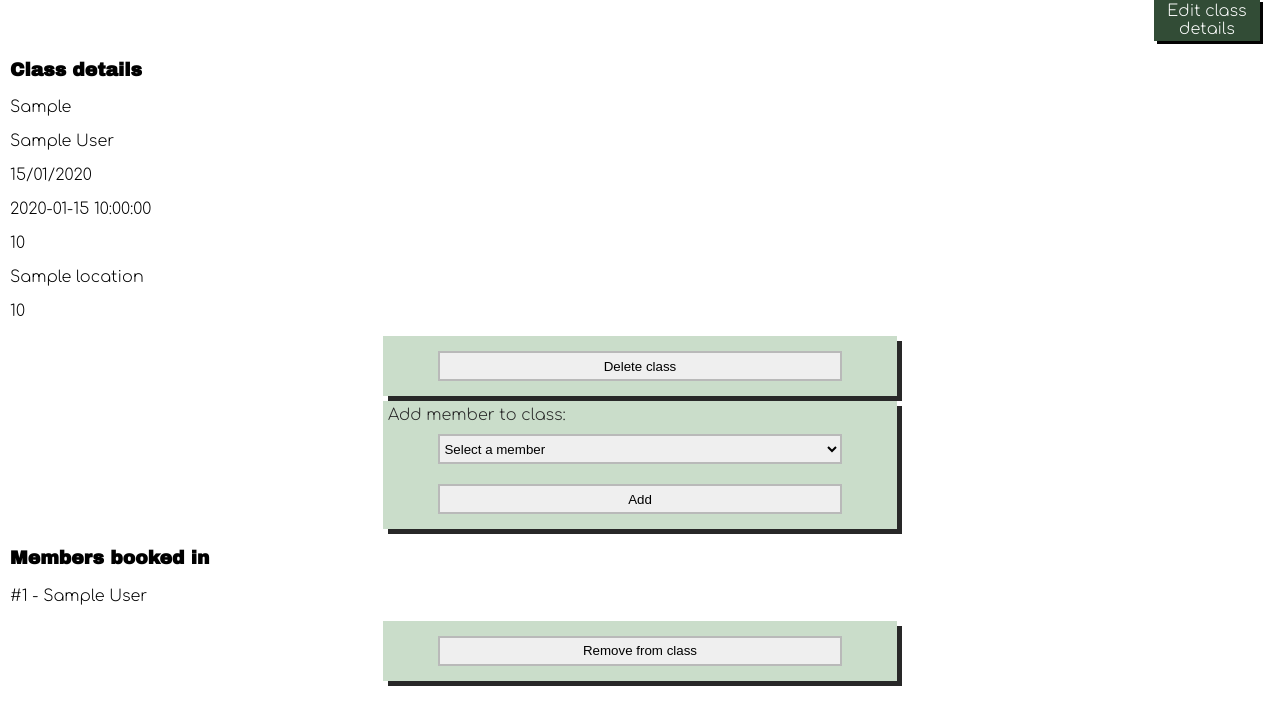
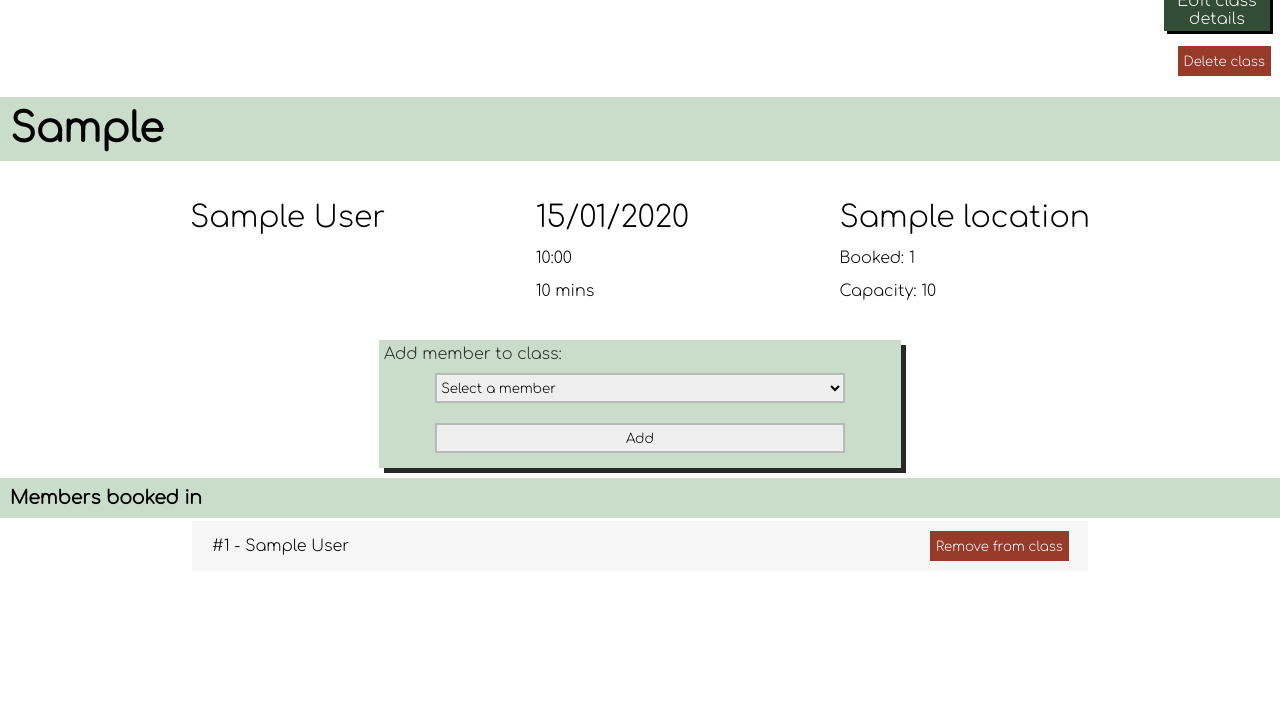
Before and after one commit to StuMcA/gym_member_app, a Flask app: page /classes/1 in a window 1280 px wide. Shown: the part 321-1028 px from the top of the page. After the commit the page ends 882 px from the top, so only its background shows below. Run offline with Flask 2, Linux system fonts and the light colour scheme; a database or web service that is not in the repository returns one stand-in record (values such as "Sample title"); some libraries are stand-ins or nearby versions.

Commit message:
added css

```diff
--- a/controllers/gym_class_controller.py
+++ b/controllers/gym_class_controller.py
@@ -22,13 +22,15 @@ def gym_class(id):
     gym_class = gym_class_repository.select(id)
     members = member_repository.select_all()
     attendees = sorted(attendance_repository.select_by_class(gym_class), key=lambda attendance: attendance.member.last_name)
-    class_full = len(attendees) >= gym_class.location.capacity
+    number_attending = len(attendees)
+    class_full = number_attending >= gym_class.location.capacity
     return render_template('/gym_classes/show.html',
         title=f"{gym_class.class_type} with {gym_class.instructor.name}",
         gym_class=gym_class,
         members=members,
         attendees=attendees,
         class_full=class_full,
+        number_attending=number_attending
     )
 
 @gym_class_blueprint.route('/classes/<id>/edit')
--- a/static/style.css
+++ b/static/style.css
@@ -9,11 +9,16 @@ body {
 }
 
 main {
-    padding: 10px;
+    /* padding: 10px; */
 }
 
 h1, h2, h3, h4 {
-    font-family: 'Archivo Black', sans-serif;
+    /* font-family: 'Archivo Black', sans-serif; */
+    font-family: 'Comfortaa', cursive;
+    background-color: #caddca;
+    padding: 10px;
+    margin-bottom: 0px;
+    margin-top: 0px;
 }
 
 li {
@@ -43,19 +48,26 @@ li {
     margin: 3px 5px;
     padding: 5px;
     border: 1px solid transparent;
+    display: flex;
+    justify-content: space-around;
 }
 
 #nav_bar ul li:hover {
     background-color: rgb(233, 233, 233);
     color: rgb(49, 49, 49);
+    box-shadow: 3px 3px 0 #282828;
 }
 
 #nav_bar ul li p {
-    margin: auto 0 auto 0;
+    margin: auto;
 }
 
 .logo {
     /* margin-right: auto; */
+}
+
+.flash {
+    text-align: center;
 }
 
 .create_edit_cancel {
@@ -70,6 +82,7 @@ li {
 }
 
 .image_holder {
+    margin-top: 20px;
     display: flex;
     flex-direction: row;
     flex-wrap: wrap;
@@ -101,10 +114,11 @@ form {
     background-color: #caddca;
     color: #282828;
     box-shadow: 5px 5px 0 #282828;
-    margin: 5px auto;
+    margin: 10px auto;
 }
 
 input, option, select {
+    font-family: 'Comfortaa', cursive;
     width: 80%;
     margin: 10px auto;
     height: 30px;
@@ -116,6 +130,24 @@ input:hover, option:hover, select:hover {
     border: 2px solid transparent;
 }
 
+.delete {
+    width: 100%;
+    height:fit-content;
+    background-color: transparent;
+    box-shadow: none;
+    /* border: 1px solid black; */
+    flex-direction: row-reverse;
+}
+
+.delete input {
+    background-color: #983a2a;
+    display: block;
+    width: fit-content;
+    margin: 0 14px 0 auto;
+    border: none;
+    color: white;
+}
+
 .member_class {
     display: flex;
     flex-direction: column;
@@ -124,7 +156,7 @@ input:hover, option:hover, select:hover {
     margin: 5px 0 0 4%;
     border: 2px solid transparent;
     background-color: #caddca;
-    color: #282828;
+    /* color: #fefefe; */
     padding: 5px;
 }
 
@@ -159,6 +191,7 @@ input:hover, option:hover, select:hover {
 .gym_class:hover {
     /* width: 45%; */
     padding-right: 5%;
+    box-shadow: 3px 3px 0 #282828;
 }
 
 .gym_class span {
@@ -219,3 +252,53 @@ input:hover, option:hover, select:hover {
 .gym_class:hover .click {
     color: #4e584e;
 }
+
+article {
+    /* border: 1px solid black; */
+    margin: 10px auto;
+    width: 75%;
+    display: flex;
+    flex-direction: row;
+    flex-wrap: wrap;
+    justify-content: space-between;
+}
+
+article * {
+    margin: 15px;
+}
+
+.type {
+    font-size: 40px;;
+}
+
+.larger {
+    margin-top: 15px;
+    font-size: 30px;
+}
+
+.attendees {
+    margin: 3px auto 3px auto;
+    width: 70%;
+    display: flex;
+    flex-direction: row;
+    justify-content: stretch;
+    background-color: #f6f6f6;
+}
+
+.attendees > * {
+    height: fit-content;
+    width: fit-content;
+    padding-left: 20px;
+}
+
+.attendees form {
+    margin: auto 0 auto auto;
+}
+
+.attendees:hover {
+    box-shadow: 3px 3px 0 #282828;
+}
+
+.member_class_list {
+    width: 70%;
+}
--- a/templates/gym_classes/index.html
+++ b/templates/gym_classes/index.html
@@ -20,7 +20,7 @@
                                 {{class.date[8:10]}}/{{class.date[5:7]}}/{{class.date[:4]}}
                             </p>
                             <p>
-                                {{class.time}}
+                                {{class.time.strftime("%H:%M")}}
                             </p>
                         </div>
                         <div class="class_instructor">
--- a/templates/gym_classes/show.html
+++ b/templates/gym_classes/show.html
@@ -2,22 +2,34 @@
 
 {% block content %}
     <a href="/classes/{{gym_class.id}}/edit" class="create_edit_cancel">Edit class details </a>
+    <form action="/classes/{{gym_class.id}}/delete" method="POST" class="delete">
+        <input type="submit" value="Delete class">
+    </form>
     <p class="flash">{{get_flashed_messages()[0]}}</p>
     <header>
-        <h3>Class details</h3>
+        <h3 class="type">{{gym_class.class_type}}</h3>
     </header>
 
-    <p>{{gym_class.class_type}}</p>
-    <p>{{gym_class.instructor.name}}</p>
-    <p>{{gym_class.date[8:10]}}/{{gym_class.date[5:7]}}/{{gym_class.date[:4]}}</p>
-    <p>{{gym_class.time}}</p>
-    <p>{{gym_class.duration}}</p>
-    <p>{{gym_class.location.name}}</p>
-    <p>{{gym_class.location.capacity}}</p>
+    <article>
+        <div>
+            <p class=larger>{{gym_class.instructor.name}}</p>
+        </div>
+        <div>
+            <p class="larger">{{gym_class.date[8:10]}}/{{gym_class.date[5:7]}}/{{gym_class.date[:4]}}</p>
+            <p>{{gym_class.time.strftime("%H:%M")}}</p>
+            <p>{{gym_class.duration}} mins</p>
+        </div>
 
-    <form action="/classes/{{gym_class.id}}/delete" method="POST">
-        <input type="submit" value="Delete class">
-    </form>
+        <div>
+            <p class=larger>{{gym_class.location.name}}</p>
+            <p>Booked: {{number_attending}}</p>
+            <p>Capacity: {{gym_class.location.capacity}}</p>
+        </div>
+
+    </article>
+
+
+
 
     <form action="/attendances/new" method="POST">
         <input type="hidden" name="class_id" value="{{gym_class.id}}">
@@ -40,14 +52,14 @@
     </header>
 
     {% for attendance in attendees %}
-    <a href="/members/{{attendance.member.id}}">
-        <p>
-            #{{attendance.member.id}} - {{attendance.member.first_name}} {{attendance.member.last_name}}
-            <form action="/attendances/{{attendance.id}}/delete" method="POST">
+    <a href="/members/{{attendance.member.id}}" class="attendees">
+            <p>
+                #{{attendance.member.id}} - {{attendance.member.first_name}} {{attendance.member.last_name}}
+            </p>
+            <form action="/attendances/{{attendance.id}}/delete" method="POST" class="delete">
                 <input type="hidden" name="return_to" value="classes">
                 <input type="submit" value="Remove from class">
             </form>
-        </p>
     </a>
     {% endfor %}
 
```
Also changed, not shown: templates/members/show.html (+19 -19 lines).
